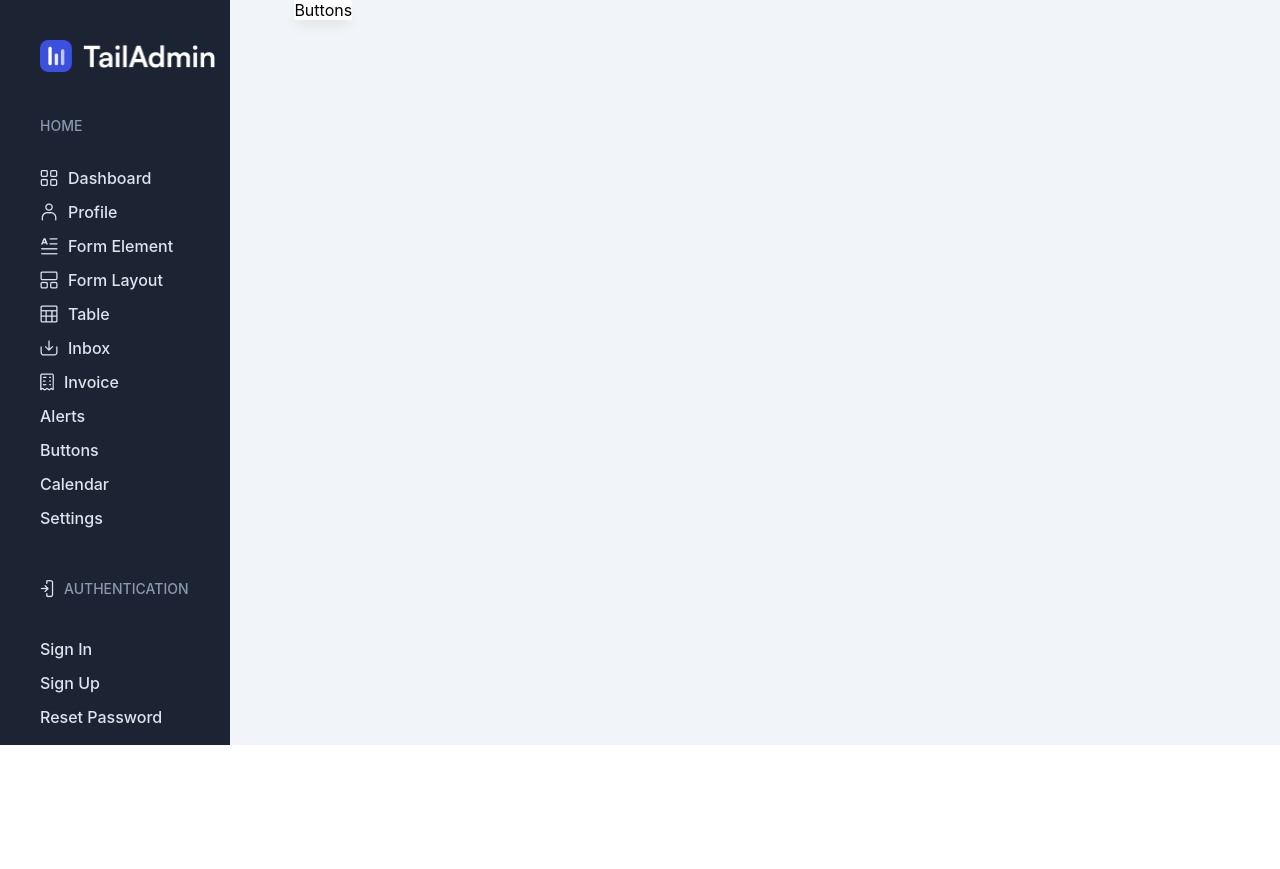
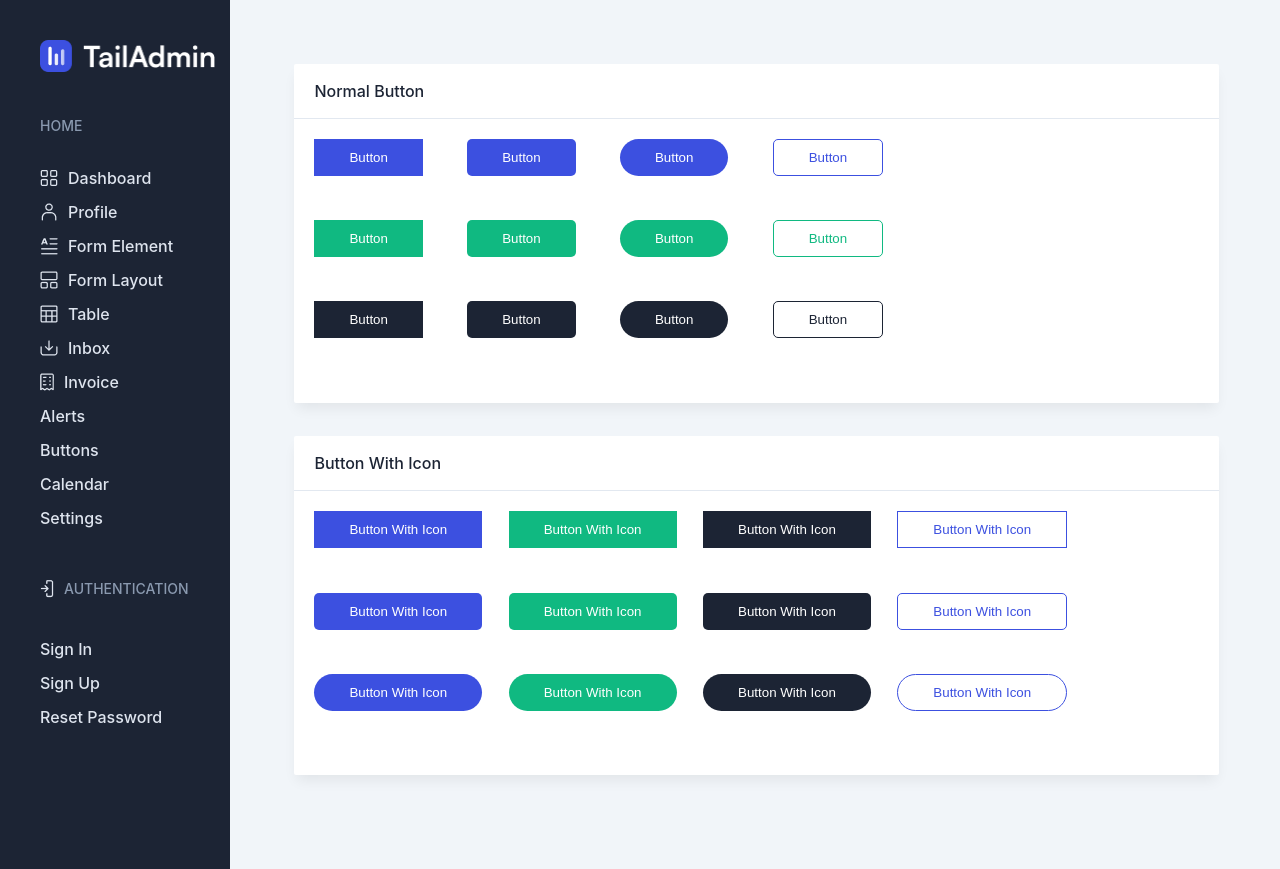
Before and after one commit to Muhametii00/Userdashboard, a React (Create React App) app: page /buttons in a window 1280 px wide. Before the commit the page ends 800 px from the top, so only its background shows below. Built offline with nearby package versions, Linux system fonts and the light colour scheme.

Commit message:
Started and finished Buttons screen

```diff
--- a/src/components/screens/Buttons.js
+++ b/src/components/screens/Buttons.js
@@ -1,11 +1,256 @@
 import React from "react";
 import WhiteCard from "../Cards.js/WhiteCard";
+import "../styles/Buttons.css";
 
 export const Buttons = () => {
   return (
-    <div>
-      <WhiteCard>
-        <div>Buttons</div>
+    <div
+      style={{
+        width: "76%",
+        rowGap: "5%",
+        display: "flex",
+        flexDirection: "column",
+        marginTop: "5%",
+        marginBottom: "10%",
+      }}
+    >
+      <WhiteCard height="55%" size="95%">
+        <div>
+          <div>
+            <p
+              style={{
+                padding: "15px 20px",
+                borderBottom: "1px solid #E2E8F0",
+                margin: "0px",
+                color: "#1C2434",
+                fontSize: "16px",
+                fontWeight: "500",
+                lineHeight: "24px",
+                letterSpacing: "0px",
+                textAlign: "left",
+              }}
+            >
+              Normal Button
+            </p>
+          </div>
+          <div style={{ padding: "20px " }}>
+            <div
+              style={{
+                display: "flex",
+                flexDirection: "row",
+                gap: "5%",
+              }}
+            >
+              <button
+                style={{ backgroundColor: "#3C50E0" }}
+                className="button-1"
+              >
+                Button
+              </button>
+              <button
+                style={{ backgroundColor: "#3C50E0" }}
+                className="button-2"
+              >
+                Button
+              </button>
+              <button
+                style={{ backgroundColor: "#3C50E0" }}
+                className="button-3"
+              >
+                Button
+              </button>
+              <button className="button-4">Button</button>
+            </div>
+            <div
+              style={{
+                display: "flex",
+                flexDirection: "row",
+                gap: "5%",
+              }}
+            >
+              <button
+                style={{ backgroundColor: "#10B981" }}
+                className="button-1"
+              >
+                Button
+              </button>
+              <button
+                style={{ backgroundColor: "#10B981" }}
+                className="button-2"
+              >
+                Button
+              </button>
+              <button
+                style={{ backgroundColor: "#10B981" }}
+                className="button-3"
+              >
+                Button
+              </button>
+              <button
+                style={{ border: "1px solid #10B981", color: "#10B981" }}
+                className="button-4"
+              >
+                Button
+              </button>
+            </div>
+            <div
+              style={{
+                display: "flex",
+                flexDirection: "row",
+                gap: "5%",
+              }}
+            >
+              <button
+                style={{ backgroundColor: "#1C2434" }}
+                className="button-1"
+              >
+                Button
+              </button>
+              <button
+                style={{ backgroundColor: "#1C2434" }}
+                className="button-2"
+              >
+                Button
+              </button>
+              <button
+                style={{ backgroundColor: "#1C2434" }}
+                className="button-3"
+              >
+                Button
+              </button>
+              <button
+                style={{ border: "1px solid #1C2434", color: "#1C2434" }}
+                className="button-4"
+              >
+                Button
+              </button>
+            </div>
+          </div>
+        </div>
+      </WhiteCard>
+      <WhiteCard height="100%" size="95%">
+        <div>
+          <div>
+            <p
+              style={{
+                padding: "15px 20px",
+                borderBottom: "1px solid #E2E8F0",
+                margin: "0px",
+                color: "#1C2434",
+                fontSize: "16px",
+                fontWeight: "500",
+                lineHeight: "24px",
+                letterSpacing: "0px",
+                textAlign: "left",
+              }}
+            >
+              Button With Icon
+            </p>
+          </div>
+          <div style={{ padding: "20px " }}>
+            <div
+              style={{
+                display: "flex",
+                flexDirection: "row",
+                gap: "3%",
+              }}
+            >
+              <button
+                style={{ backgroundColor: "#3C50E0" }}
+                className="button-1"
+              >
+                Button With Icon
+              </button>
+              <button
+                style={{ backgroundColor: "#10B981", borderRadius: "0" }}
+                className="button-2"
+              >
+                Button With Icon
+              </button>
+              <button
+                style={{ backgroundColor: "#1C2434", borderRadius: "0" }}
+                className="button-3"
+              >
+                Button With Icon
+              </button>
+              <button style={{ borderRadius: "0" }} className="button-4">
+                Button With Icon
+              </button>
+            </div>
+            <div
+              style={{
+                display: "flex",
+                flexDirection: "row",
+                gap: "3%",
+              }}
+            >
+              <button
+                style={{ backgroundColor: "#3C50E0" }}
+                className="button-2"
+              >
+                Button With Icon
+              </button>
+              <button
+                style={{ backgroundColor: "#10B981" }}
+                className="button-2"
+              >
+                Button With Icon
+              </button>
+              <button
+                style={{ backgroundColor: "#1C2434" }}
+                className="button-2"
+              >
+                Button With Icon
+              </button>
+              <button
+                style={{
+                  background: "transparent",
+                  border: "1px solid #3C50E0",
+                  color: "#3C50E0",
+                }}
+                className="button-2"
+              >
+                Button With Icon
+              </button>
+            </div>
+            <div
+              style={{
+                display: "flex",
+                flexDirection: "row",
+                gap: "3%",
+              }}
+            >
+              <button
+                style={{ backgroundColor: "#3C50E0" }}
+                className="button-3"
+              >
+                Button With Icon
+              </button>
+              <button
+                style={{ backgroundColor: "#10B981" }}
+                className="button-3"
+              >
+                Button With Icon
+              </button>
+              <button
+                style={{ backgroundColor: "#1C2434" }}
+                className="button-3"
+              >
+                Button With Icon
+              </button>
+              <button
+                style={{
+                  background: "transparent",
+                  border: "1px solid #3C50E0",
+                  color: "#3C50E0",
+                }}
+                className="button-3"
+              >
+                Button With Icon
+              </button>
+            </div>
+          </div>
+        </div>
       </WhiteCard>
     </div>
   );
```
